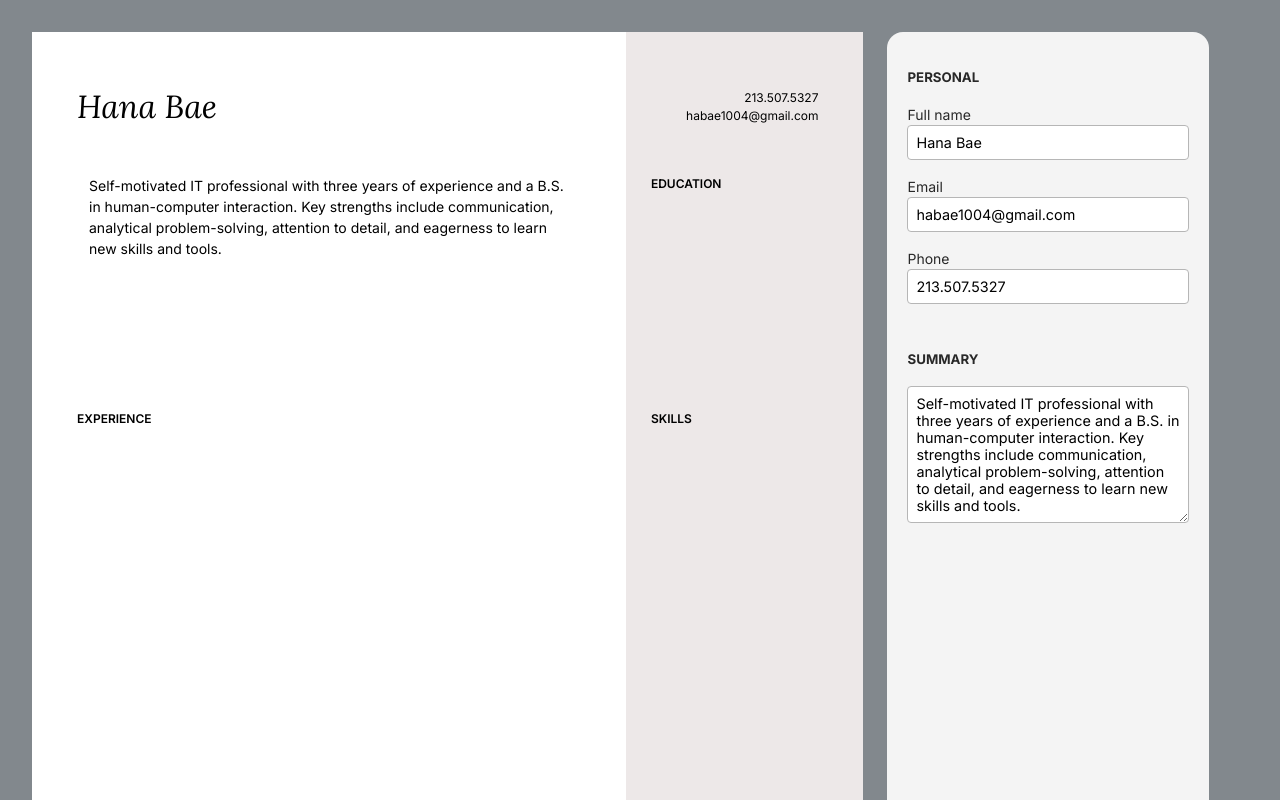
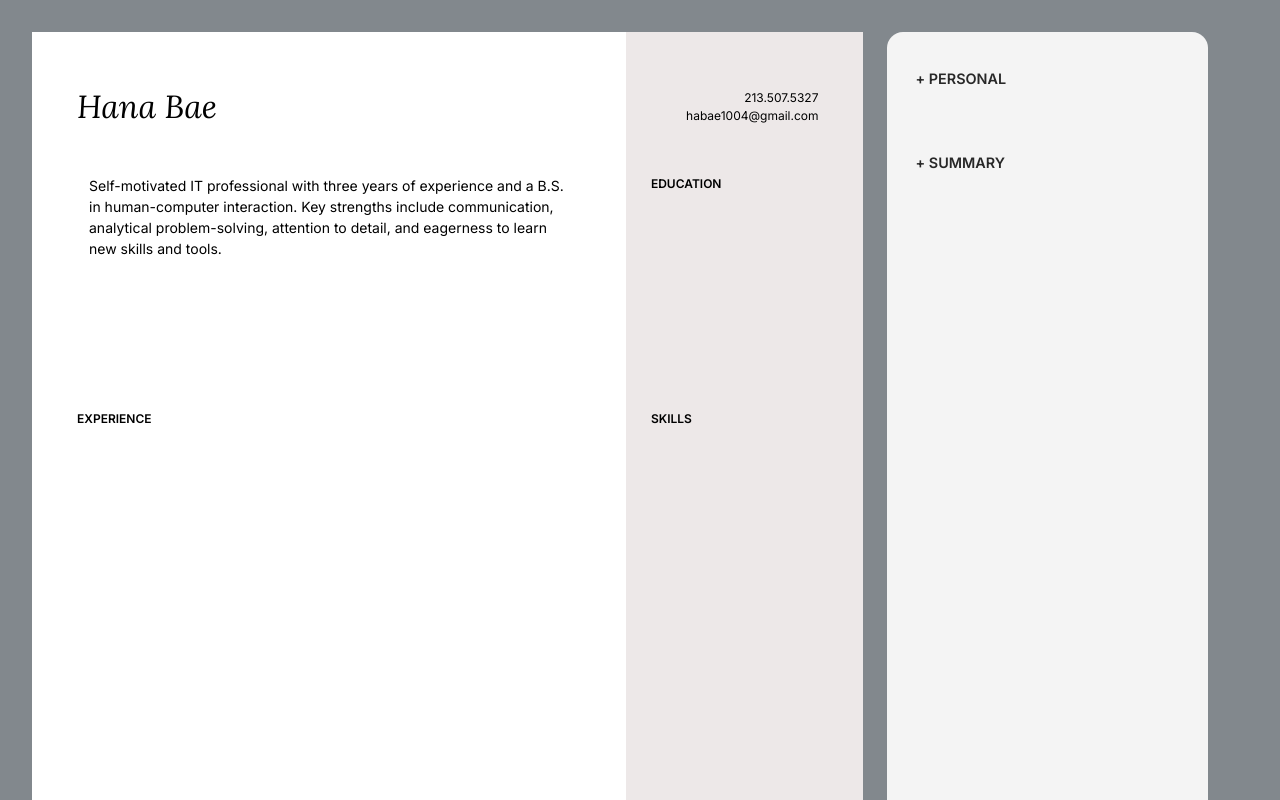
Before and after one commit to hambycookie/cv-application, a React app: page / in a window 1280 px wide. Shown: the top 800 px of the page. Built offline with nearby package versions, Linux system fonts and the light colour scheme; the HTML template or start-up script is replaced by a standard one.

Commit message:
add accordions!

```diff
--- a/package.json
+++ b/package.json
@@ -10,7 +10,10 @@
     "preview": "vite preview"
   },
   "dependencies": {
+    "bootstrap": "^5.3.2",
     "react": "^18.2.0",
+    "react-bootstrap": "^2.9.0",
+    "react-collapsible": "^2.10.0",
     "react-dom": "^18.2.0"
   },
   "devDependencies": {
--- a/src/components/FormSection.jsx
+++ b/src/components/FormSection.jsx
@@ -1,15 +1,17 @@
 import '../styles/FormSection.css'
+import Collapsible from 'react-collapsible'
 
 function FormSection({ formClassName, formTitle, children }) {
-
-
   return (
-    <section className="form-card">
+    <Collapsible
+      className="form-card"
+      trigger={<h5 className="form-title">{formTitle}</h5>}
+      transitionTime={150}
+    >
       <form className={formClassName}>
-        <h5 className="form-title">{formTitle}</h5>
         {children}
       </form>
-    </section>
+    </Collapsible>
   )
 }
 
--- a/src/styles/FormSection.css
+++ b/src/styles/FormSection.css
@@ -1,10 +1,15 @@
 .form-title {
-  margin: 1rem 0;
+  margin: 1rem 0.5rem;
   text-transform: uppercase;
+  font-family: 'Inter', sans-serif;
+  font-weight: 600;
+  font-size: 0.9rem;
 }
 
-.form-inputs {
-  display: flex;
-  flex-direction: column;
-  gap: 16px;
+.form-title::before {
+  content: "+ ";
 }
+
+.Collapsible__contentOuter {
+  transition: height 200ms linear 0s;
+}
--- a/src/styles/InputGroup.css
+++ b/src/styles/InputGroup.css
@@ -9,14 +9,14 @@ label {
 
 input, textarea {
   padding: 8px;
-  border-radius: 4px;
-  border: 1px solid rgb(182, 182, 182);
+  border: none;
   font-family: 'Inter', sans-serif;
   font-size: 0.9rem;
+  background-color:rgb(237, 237, 237);
 }
 
 input:focus, input:active, textarea:focus, textarea:active {
-  border: 2px solid grey;
+  border: 1px solid rgb(183, 183, 183);
   outline: none;
 }
 
```
Also changed, not shown: 1 other file (tests, documents, lock files or other folders).
